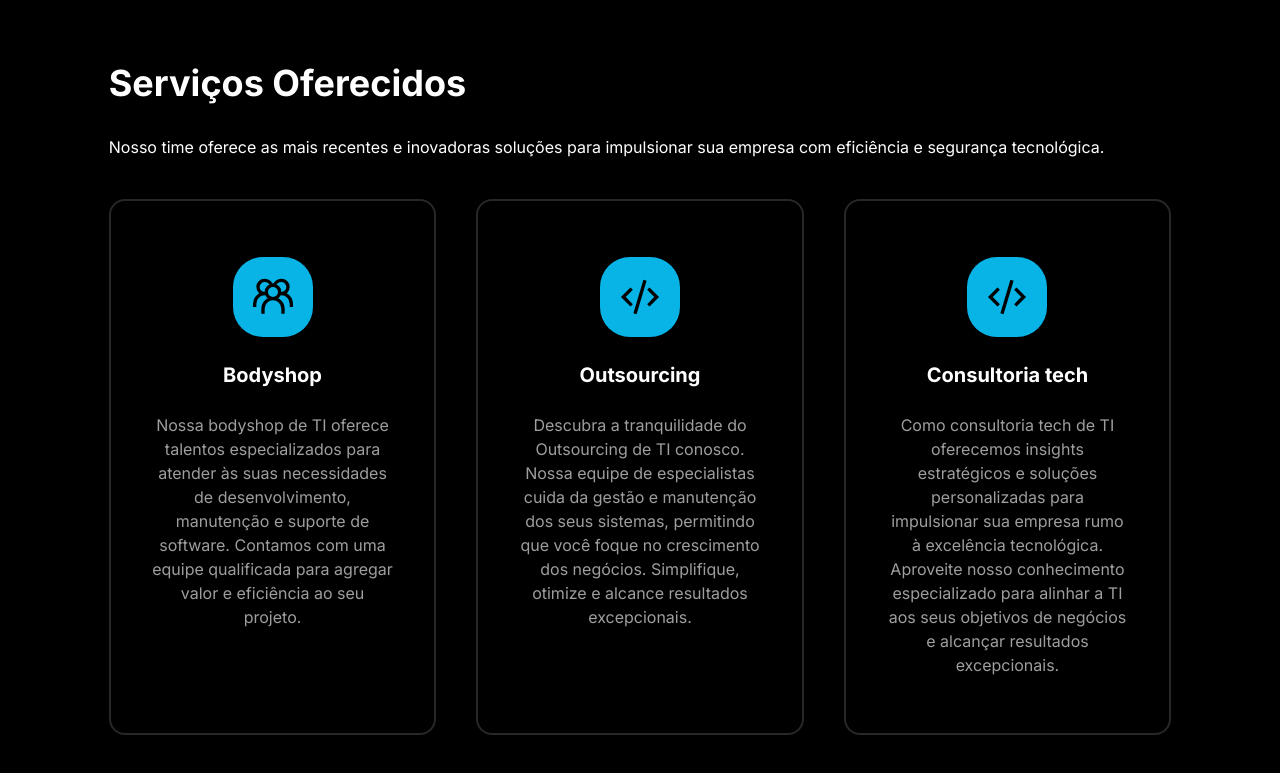
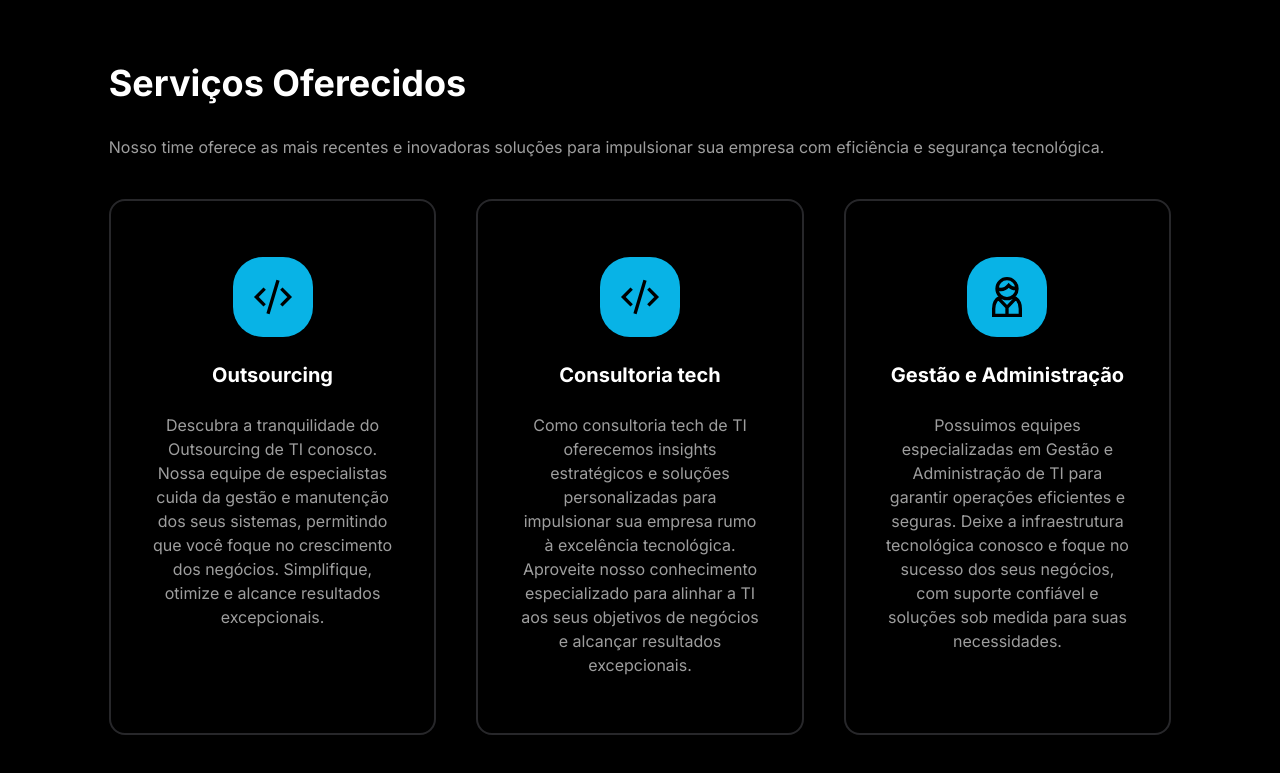
Before and after one commit to RodrigoNeoEx/prorise, a Next.js app: page / in a window 1280 px wide. Shown: the part 801-1574 px from the top of the page. Built offline with nearby package versions, Linux system fonts and the light colour scheme.

Commit message:
feat: Animation in Home, Services and Space | chore: Install framer-motion | fix: description color in section header

```diff
--- a/package.json
+++ b/package.json
@@ -16,6 +16,7 @@
     "@types/react-dom": "18.0.11",
     "eslint": "^8.35.0",
     "eslint-config-next": "13.2.1",
+    "framer-motion": "^10.13.0",
     "next": "13.2.1",
     "react": "18.2.0",
     "react-dom": "18.2.0",
--- a/src/components/SectionHeader.tsx
+++ b/src/components/SectionHeader.tsx
@@ -7,7 +7,7 @@ export const SectionHeader = ({ title, description }: SectionHeaderProps) => {
 	return (
 		<header className="space-y-8">
 			<h3 className="text-4xl font-bold">{title}</h3>
-			<p>{description}</p>
+			<p className="text-custom-gray-500">{description}</p>
 		</header>
 	);
 };
--- a/src/components/sections/HomeSection.tsx
+++ b/src/components/sections/HomeSection.tsx
@@ -1,19 +1,30 @@
 import { ContentContainer } from "@/components/ContentContainer";
+import { motion } from "framer-motion";
 
 export const HomeSection = () => {
 	return (
 		<section className="h-[calc(100vh-80px)] max-h-[calc(100vh-80px)] min-h-[400px] bg-fundo bg-cover">
 			<ContentContainer>
 				<div className="flex h-[calc(100vh-80px)] flex-col justify-center space-y-4">
-					<h2 className="max-w-[300px] text-3xl font-bold md:max-w-sm md:text-4xl 2xl:max-w-[600px] 2xl:text-6xl">
+					<motion.h2
+						className="max-w-[300px] text-3xl font-bold md:max-w-sm md:text-4xl 2xl:max-w-[600px] 2xl:text-6xl"
+						initial={{ opacity: 0, marginLeft: -50 }}
+						animate={{ opacity: 1, marginLeft: 0 }}
+						transition={{ duration: 1.5 }}
+					>
 						Novas <span className="text-secondary">ideias</span> para uma nova era{" "}
 						<span className="text-primary">digital</span>
-					</h2>
+					</motion.h2>
 
-					<span className="block max-w-sm text-custom-gray-500 md:max-w-md 2xl:max-w-[650px]">
+					<motion.span
+						className="block max-w-sm text-custom-gray-500 md:max-w-md 2xl:max-w-[650px]"
+						initial={{ opacity: 0 }}
+						animate={{ opacity: 1 }}
+						transition={{ delay: 1, duration: 1 }}
+					>
 						A good design is not only aesthetically pleasing, but also functional. It should be able
 						to solve the problem
-					</span>
+					</motion.span>
 				</div>
 			</ContentContainer>
 		</section>
--- a/src/components/sections/ServicesSection.tsx
+++ b/src/components/sections/ServicesSection.tsx
@@ -1,16 +1,25 @@
 import { ContentContainer } from "@/components/ContentContainer";
 import { SectionHeader } from "@/components/SectionHeader";
 
-import { GrGroup, GrUserManager, GrCode } from "react-icons/gr";
+import { GrUserManager, GrCode } from "react-icons/gr";
+
+import { motion, useAnimationControls, useInView } from "framer-motion";
+import { useEffect, useRef } from "react";
 
 export const ServicesSection = () => {
+	const servicesContainerRef = useRef(null);
+	const servicesContainerIsInView = useInView(servicesContainerRef, {
+		margin: "0px 0px -200px 0px",
+	});
+	const controls = useAnimationControls();
+
+	useEffect(() => {
+		if (servicesContainerIsInView) {
+			controls.start("visible");
+		}
+	}, [servicesContainerIsInView]);
+
 	const services = [
-		{
-			icon: <GrGroup size={40} color="white" />,
-			title: "Bodyshop",
-			description:
-				"Nossa bodyshop de TI oferece talentos especializados para atender às suas necessidades de desenvolvimento, manutenção e suporte de software. Contamos com uma equipe qualificada para agregar valor e eficiência ao seu projeto.",
-		},
 		{
 			icon: <GrCode size={40} color="white" />,
 			title: "Outsourcing",
@@ -43,6 +52,26 @@ export const ServicesSection = () => {
 		},
 	];
 
+	const containerAnimation = {
+		hidden: { opacity: 1, scale: 0 },
+		visible: {
+			opacity: 1,
+			scale: 1,
+			transition: {
+				delayChildren: 0.3,
+				staggerChildren: 0.2,
+			},
+		},
+	};
+
+	const itemAnimation = {
+		hidden: { y: 20, opacity: 0 },
+		visible: {
+			y: 0,
+			opacity: 1,
+		},
+	};
+
 	return (
 		<section>
 			<ContentContainer className="my-16">
@@ -50,13 +79,20 @@ export const ServicesSection = () => {
 					title="Serviços Oferecidos"
 					description="Nosso time oferece as mais recentes e inovadoras soluções para impulsionar sua empresa com eficiência e segurança tecnológica."
 				/>
-
-				<div className="mt-10 grid w-fit gap-10 text-center md:grid-cols-2 md:gap-20 xl:grid-cols-3 xl:gap-10 2xl:gap-[8rem]">
+				<motion.div ref={servicesContainerRef}>
+					<motion.div
+						className="mt-10 grid w-fit gap-10 text-center md:grid-cols-2 md:gap-20 xl:grid-cols-3 xl:gap-10 2xl:gap-[8rem]"
+						variants={containerAnimation}
+						initial="hidden"
+						animate={controls}
+					>
 						{services.map(({ icon, title, description }) => {
 							return (
-							<div
+								<motion.div
 									key={title}
 									className="col flex flex-col items-center gap-6 rounded-2xl border-2 border-dark-500 px-10 py-14"
+									variants={itemAnimation}
+									whileHover={{ scale: 1.03 }}
 								>
 									<div className="flex h-20 w-20 items-center justify-center rounded-[30px] bg-primary">
 										{icon}
@@ -65,10 +101,11 @@ export const ServicesSection = () => {
 									<h4 className="text-xl font-bold">{title}</h4>
 
 									<p className="text-custom-gray-500">{description}</p>
-							</div>
+								</motion.div>
 							);
 						})}
-				</div>
+					</motion.div>
+				</motion.div>
 			</ContentContainer>
 		</section>
 	);
--- a/src/components/sections/SpaceSection.tsx
+++ b/src/components/sections/SpaceSection.tsx
@@ -1,14 +1,37 @@
 import Image from "next/image";
 import EcoImg from "@/public/eco.png";
+import { motion, useAnimate, useInView } from "framer-motion";
+import { useEffect } from "react";
 
 export const SpaceSection = () => {
+	const [servicesContainerRef, animate] = useAnimate();
+	const servicesContainerIsInView = useInView(servicesContainerRef, {
+		margin: "0px 0px -200px 0px",
+	});
+
+	useEffect(() => {
+		if (servicesContainerIsInView) {
+			animate(
+				servicesContainerRef.current,
+				{ scale: 1 },
+				{ type: "spring", stiffness: 50, damping: 10 }
+			);
+		}
+	}, [servicesContainerIsInView]);
+
 	return (
 		<section className="flex min-h-screen items-center">
 			<div className="mx-auto w-[90vw]">
 				<section className="flex flex-wrap-reverse items-center justify-evenly gap-10">
-					<div className="aspect-square w-1/3">
+					<motion.div
+						className="aspect-square w-1/3"
+						ref={servicesContainerRef}
+						initial={{ scale: 0 }}
+						// animate={{ scale: 1 }}
+						// transition={{ duration: 0.5, type: "spring", stiffness: 260, damping: 20 }}
+					>
 						<Image alt="Ecosistema" src={EcoImg} />
-					</div>
+					</motion.div>
 
 					<div className="w-96 space-y-6">
 						<h3 className="text-6xl font-semibold">Oferecemos tudo o que você precisa</h3>
--- a/src/pages/_app.tsx
+++ b/src/pages/_app.tsx
@@ -1,4 +1,4 @@
-import "styles/globals.css";
+import "@/styles/globals.css";
 
 import type { AppProps } from "next/app";
 import { Inter } from "next/font/google";
```
Also changed, not shown: 1 other file (tests, documents, lock files or other folders). Lines whose indentation alone changed are shown as unchanged.
